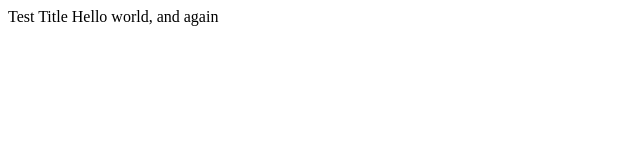
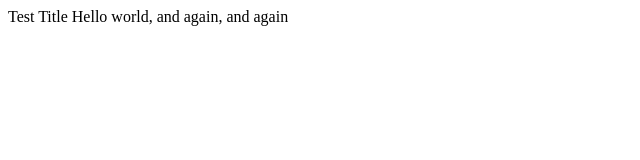
Before and after one commit to afe038/test0, a plain HTML site: page hello.html in a window 1280 px wide. Shown: the full height of the page, 0-640 px from the left. Drawn offline with Linux system fonts and the light colour scheme.

```diff
--- a/hello.html
+++ b/hello.html
@@ -1,4 +1,4 @@
 <html>
 	<head>Test Title</head>
-	<body>Hello world, and again</body>
+	<body>Hello world, and again, and again</body>
 </html>
```
